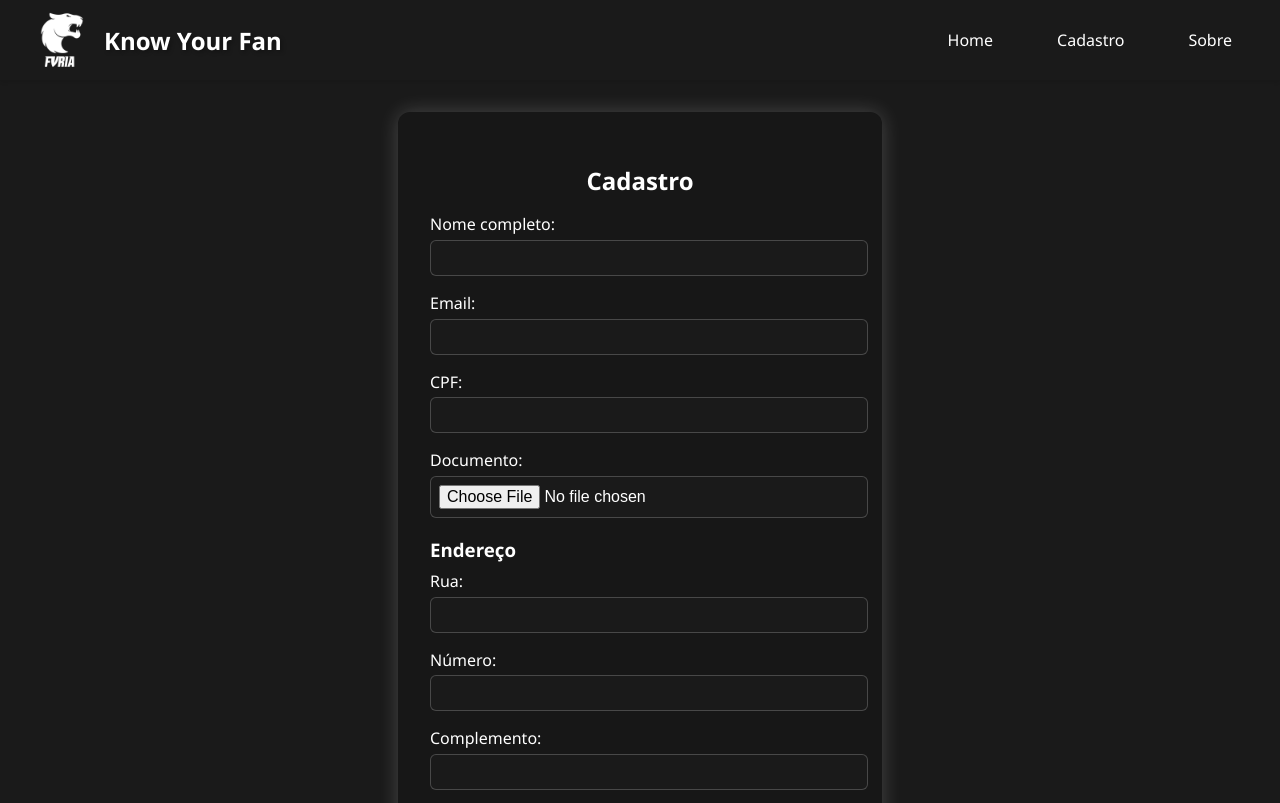
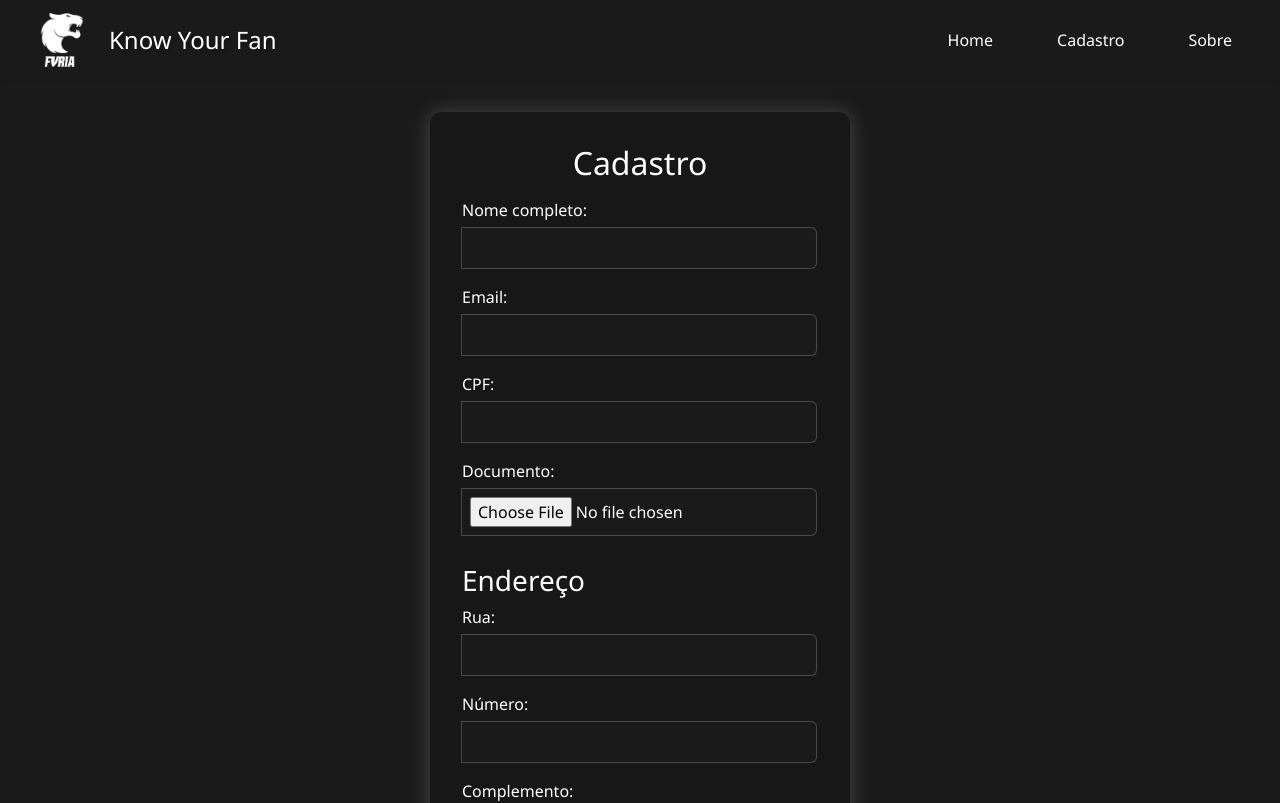
Before and after one commit to KaduSantanaDev/KNOW-YOUR-FAN, a React (Vite) app in the folder know-your-fan-front/: page / in a window 1280 px wide. Shown: the top 803 px of the page. Built offline with nearby package versions, Linux system fonts and the light colour scheme.

Commit message:
chore: add bootstrap

```diff
--- a/know-your-fan-front/package.json
+++ b/know-your-fan-front/package.json
@@ -10,8 +10,10 @@
     "preview": "vite preview"
   },
   "dependencies": {
+    "bootstrap": "^5.3.6",
     "framer-motion": "^12.9.4",
     "react": "^19.0.0",
+    "react-bootstrap": "^2.10.9",
     "react-dom": "^19.0.0"
   },
   "devDependencies": {
--- a/know-your-fan-front/src/App.jsx
+++ b/know-your-fan-front/src/App.jsx
@@ -1,7 +1,8 @@
 import React, { useState } from 'react';
 import './App.css';
-import Toast from './components/Toast';
-import Nav from './components/Nav';
+import Toast from './components/ToastComponent/Toast';
+
+import Nav from './components/NavComponent/Nav';
 
 export default function App() {
   const [showToast, setShowToast] = useState(false);
--- a/know-your-fan-front/src/components/Nav.css
+++ b/know-your-fan-front/src/components/NavComponent/Nav.css
@@ -8,9 +8,12 @@
 
 .nav-logo {
   display: flex;
-  align-items: center;
+  align-items: center;      /* centraliza verticalmente */
+  justify-content: center;  /* centraliza horizontalmente */
+  height: 100%;             /* ocupa os 80px do nav */
   gap: 0.75rem;
 }
+
 
 .nav-logo-img {
   height: 60px;
@@ -32,8 +35,10 @@
   color: #ffffff;
   font-size: 1.5rem;
   margin: 0;
+  padding-left: 5px;
   text-shadow: 2px 2px 4px rgba(0, 0, 0, 0.3);
 }
+
 
 .nav-links {
   display: flex;
--- a/know-your-fan-front/src/components/Nav.jsx
+++ b/know-your-fan-front/src/components/NavComponent/Nav.jsx
@@ -1,13 +1,10 @@
 import React from 'react';
-import background from '../assets/images/background.png';
+import background from '../../assets/images/background.png';
 import './Nav.css';
 
 const Nav = () => {
   return (
     <nav className="nav-container">
-      {/* <div className="nav-background">
-        <img src={background} alt="background" />
-      </div> */}
       <div className="nav-content">
         <div className="nav-logo">
           <img src={background} alt="Logo Know Your Fan" className="nav-logo-img" />
--- a/know-your-fan-front/src/main.jsx
+++ b/know-your-fan-front/src/main.jsx
@@ -1,5 +1,7 @@
 import { StrictMode } from 'react'
 import { createRoot } from 'react-dom/client'
+import 'bootstrap/dist/css/bootstrap.min.css';
+
 import App from './App.jsx'
 
 createRoot(document.getElementById('root')).render(
```
Also changed, not shown: know-your-fan-front/src/components/ToastComponent/Toast.css (renamed from know-your-fan-front/src/components/Toast.css), know-your-fan-front/src/components/ToastComponent/Toast.jsx (renamed from know-your-fan-front/src/components/Toast.jsx), 1 other file (tests, documents, lock files or other folders).
